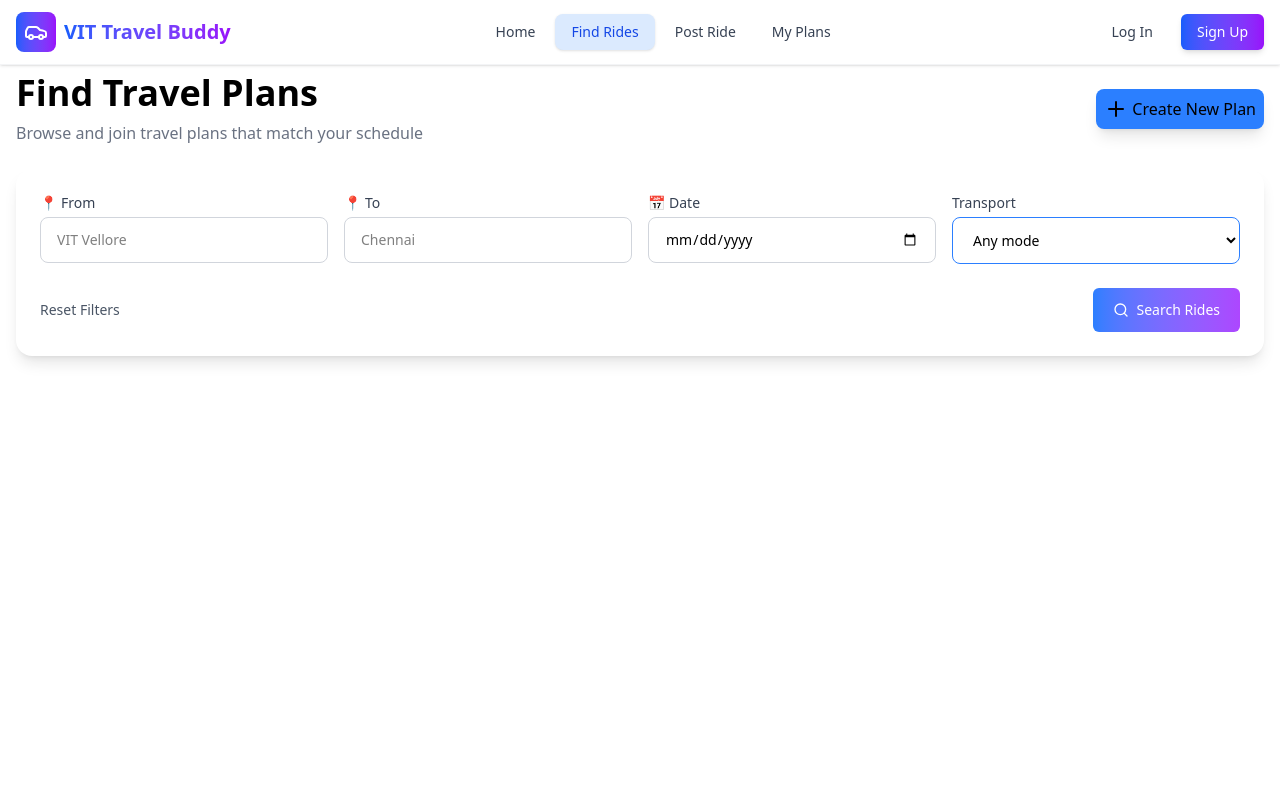
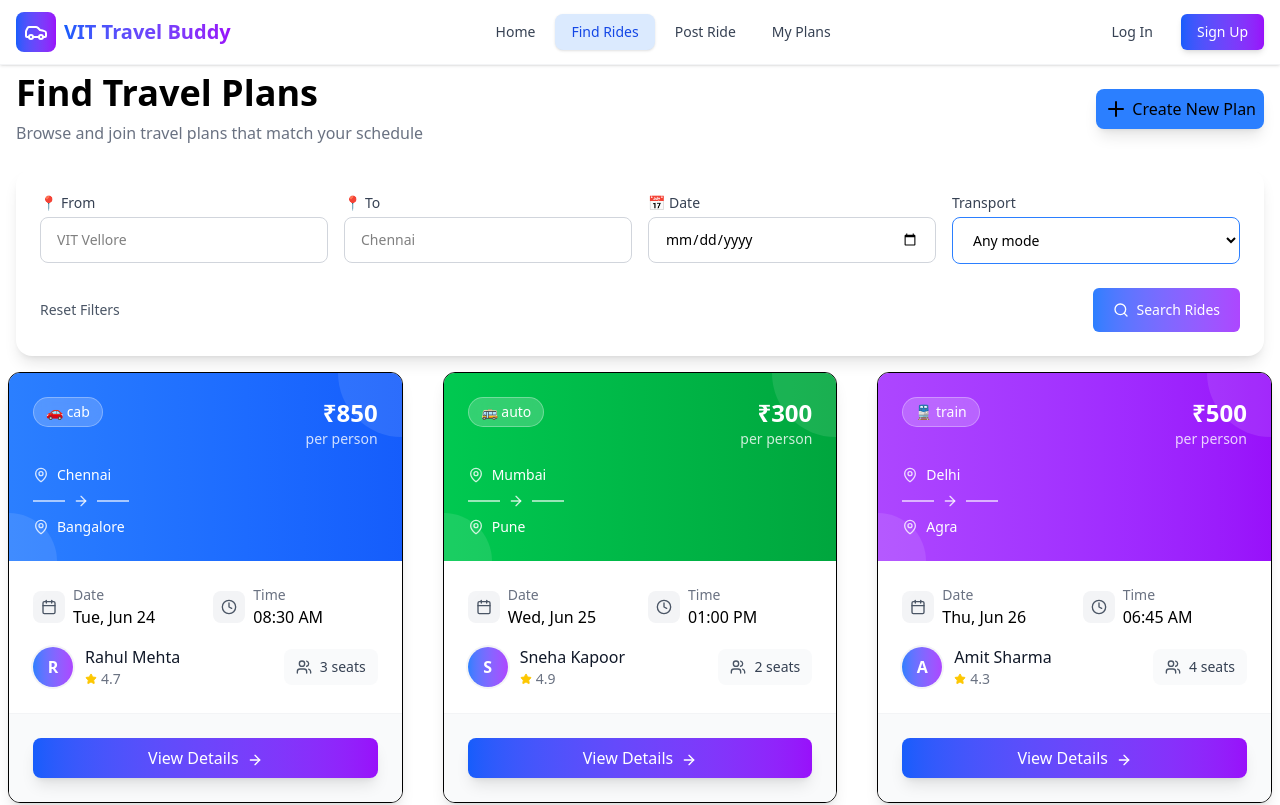
Before and after one commit to SBeeeee/TravelBuddy, a Next.js app in the folder frontend/: page /AllRides in a window 1280 px wide. Shown: the top 805 px of the page. Built offline with nearby package versions, Linux system fonts and the light colour scheme.

Commit message:
added all cards and made the findrides ready

```diff
--- /dev/null
+++ b/frontend/src/app/AllRides/components/CardsSection.jsx
@@ -0,0 +1,14 @@
+"use client"
+import React from 'react'
+import { demodata } from './helper'
+import TravelCard from './TravelCard'
+
+export default function CardsSection() {
+  return (
+    <div className="grid grid-cols-1 md:grid-cols-2 lg:grid-cols-3 gap-6 mt-4">
+    {demodata.map((plan) => (
+      <TravelCard key={plan.id} plan={plan} />
+    ))}
+  </div>
+  )
+}
--- a/frontend/src/app/AllRides/components/TravelCard.jsx
+++ b/frontend/src/app/AllRides/components/TravelCard.jsx
@@ -1,10 +1,108 @@
-import React from 'react'
+"use client"
+import React from "react"
+import { getinfo } from "./helper"
+import { MapPin, Calendar, Clock, Users, ArrowRight, Star } from "lucide-react"
+import { formatDate } from "./helper"
+import Link from "next/link"
 
-export default function TravelCard({plan}) {
+export default function TravelCard({ plan }) {
+  const { icon, color } = getinfo(plan.transport)
+
+
+
   return (
-    <div>
-      <div>
+    <div className="overflow-hidden  rounded-xl shadow-lg border bg-white hover:shadow-2xl transition-all duration-300 hover:-translate-y-1 mx-2">
+      {/* Gradient Header */}
+      <div className={`bg-gradient-to-r ${color} p-6 text-white relative`}>
+        {/* Background Circles */}
+        <div className="absolute top-0 right-0 w-32 h-32 bg-white/10 rounded-full -translate-y-16 translate-x-16"></div>
+        <div className="absolute bottom-0 left-0 w-24 h-24 bg-white/10 rounded-full translate-y-12 -translate-x-12"></div>
 
+        <div className="relative z-10">
+          <div className="flex justify-between items-start mb-4">
+            <div className="bg-white/20 text-white px-3 py-1 rounded-full text-sm font-medium border border-white/30 backdrop-blur-sm">
+              {icon} {plan.transport}
+            </div>
+            <div className="text-right">
+              <div className="text-2xl font-bold">₹{plan.price}</div>
+              <div className="text-sm text-white/80">per person</div>
+            </div>
+          </div>
+
+          <div className="flex items-center space-x-3">
+            <div className="flex-1">
+              <div className="flex items-center space-x-2 mb-2">
+                <MapPin className="h-4 w-4 text-white/80" />
+                <span className="text-sm font-medium">{plan.origin}</span>
+              </div>
+              <div className="flex items-center">
+                <div className="w-8 h-0.5 bg-white/60"></div>
+                <ArrowRight className="mx-2 h-4 w-4 text-white/80" />
+                <div className="w-8 h-0.5 bg-white/60"></div>
+              </div>
+              <div className="flex items-center space-x-2 mt-2">
+                <MapPin className="h-4 w-4 text-white/80" />
+                <span className="text-sm font-medium">{plan.destination}</span>
+              </div>
+            </div>
+          </div>
+        </div>
+      </div>
+
+      {/* Body */}
+      <div className="p-6 space-y-4">
+        <div className="grid grid-cols-2 gap-4">
+          <div className="flex items-center space-x-2">
+            <div className="bg-gray-100 p-2 rounded-lg">
+              <Calendar className="h-4 w-4 text-gray-600" />
+            </div>
+            <div>
+              <div className="text-sm text-gray-500">Date</div>
+              <div className="font-medium">{formatDate(plan.date)}</div>
+            </div>
+          </div>
+
+          <div className="flex items-center space-x-2">
+            <div className="bg-gray-100 p-2 rounded-lg">
+              <Clock className="h-4 w-4 text-gray-600" />
+            </div>
+            <div>
+              <div className="text-sm text-gray-500">Time</div>
+              <div className="font-medium">{plan.time}</div>
+            </div>
+          </div>
+        </div>
+
+        {/* User Info & Seats */}
+        <div className="flex items-center justify-between">
+          <div className="flex items-center space-x-3">
+            <div className="w-10 h-10 rounded-full bg-gradient-to-r from-blue-500 to-purple-500 text-white flex items-center justify-center font-bold ring-2 ring-gray-100">
+              {plan.user.name.charAt(0)}
+            </div>
+            <div>
+              <div className="font-medium text-gray-900">{plan.user.name}</div>
+              <div className="flex items-center space-x-1">
+                <Star className="h-3 w-3 text-yellow-400 fill-current" />
+                <span className="text-sm text-gray-500">{plan.user.rating}</span>
+              </div>
+            </div>
+          </div>
+          <div className="flex items-center space-x-2 bg-gray-50 px-3 py-2 rounded-lg">
+            <Users className="h-4 w-4 text-gray-600" />
+            <span className="text-sm font-medium text-gray-700">{plan.seats} seats</span>
+          </div>
+        </div>
+      </div>
+
+      {/* Footer */}
+      <div className="bg-gray-50 p-6 border-t border-gray-100">
+        <Link
+          href={`/travel-plan/${plan.id}`}
+          className="block w-full text-center text-white font-medium py-2 rounded-lg bg-gradient-to-r from-blue-600 to-purple-600 hover:from-blue-700 hover:to-purple-700 transition-all duration-300 transform hover:scale-105 shadow-lg"
+        >
+          View Details
+          <ArrowRight className="inline ml-2 h-4 w-4" />
+        </Link>
       </div>
     </div>
   )
--- /dev/null
+++ b/frontend/src/app/AllRides/components/helper.js
@@ -0,0 +1,82 @@
+export const getinfo=(transport)=>{
+    switch (transport.toLowerCase()) {
+        case "cab":
+          return { icon: "🚗", color: "from-blue-500 to-blue-600" }
+        case "auto":
+          return { icon: "🚌", color: "from-green-500 to-green-600" }
+        case "train":
+          return { icon: "🚆", color: "from-purple-500 to-purple-600" }
+        case "flight":
+          return { icon: "✈️", color: "from-orange-500 to-orange-600" }
+        default:
+          return { icon: "🚗", color: "from-gray-500 to-gray-600" }
+      }
+}
+
+export const formatDate = (dateString) => {
+    const options = { weekday: "short", month: "short", day: "numeric" }
+    return new Date(dateString).toLocaleDateString("en-US", options)
+  }
+
+export const demodata = [
+    {
+      id: 1,
+      origin: "Chennai",
+      destination: "Bangalore",
+      date: "2025-06-24",
+      time: "08:30 AM",
+      transport: "cab",
+      seats: 3,
+      price: 850,
+      user: {
+        name: "Rahul Mehta",
+        avatar: "",
+        rating: 4.7,
+      },
+    },
+    {
+      id: 2,
+      origin: "Mumbai",
+      destination: "Pune",
+      date: "2025-06-25",
+      time: "01:00 PM",
+      transport: "auto",
+      seats: 2,
+      price: 300,
+      user: {
+        name: "Sneha Kapoor",
+        avatar: "",
+        rating: 4.9,
+      },
+    },
+    {
+      id: 3,
+      origin: "Delhi",
+      destination: "Agra",
+      date: "2025-06-26",
+      time: "06:45 AM",
+      transport: "train",
+      seats: 4,
+      price: 500,
+      user: {
+        name: "Amit Sharma",
+        avatar: "",
+        rating: 4.3,
+      },
+    },
+    {
+      id: 4,
+      origin: "Hyderabad",
+      destination: "Goa",
+      date: "2025-06-27",
+      time: "05:30 PM",
+      transport: "flight",
+      seats: 1,
+      price: 2200,
+      user: {
+        name: "Priya Nair",
+        avatar: "",
+        rating: 5.0,
+      },
+    },
+  ]
--- a/frontend/src/app/AllRides/page.js
+++ b/frontend/src/app/AllRides/page.js
@@ -1,14 +1,14 @@
 import React from 'react'
-import TravelCard from './components/TravelCard'
 import Header from './components/Header'
 import SearchFilters from './components/SearchFilters'
+import CardsSection from './components/CardsSection'
 
 export default function page() {
   return (
     <div>
         <Header/>
         <SearchFilters/>
-      <TravelCard/>
+   <CardsSection/>
 
     </div>
   )
```
